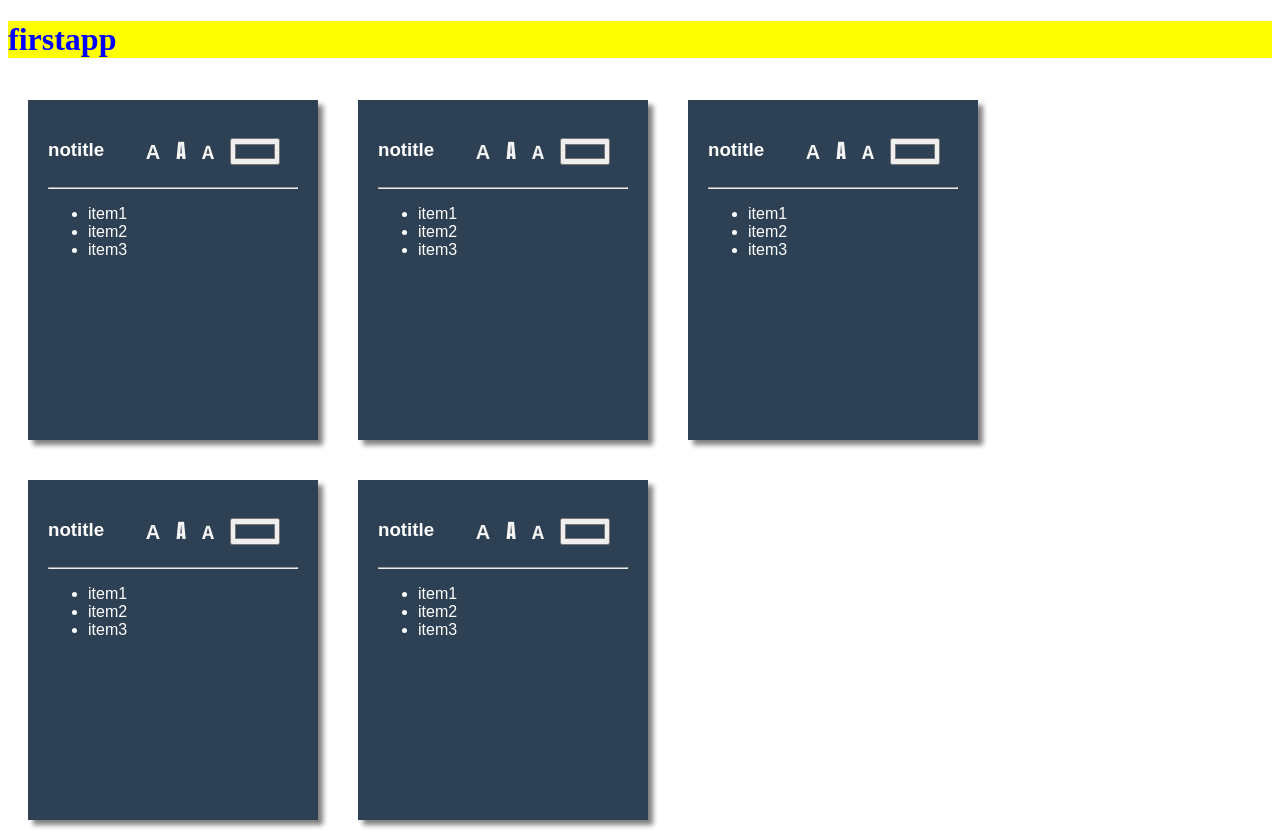
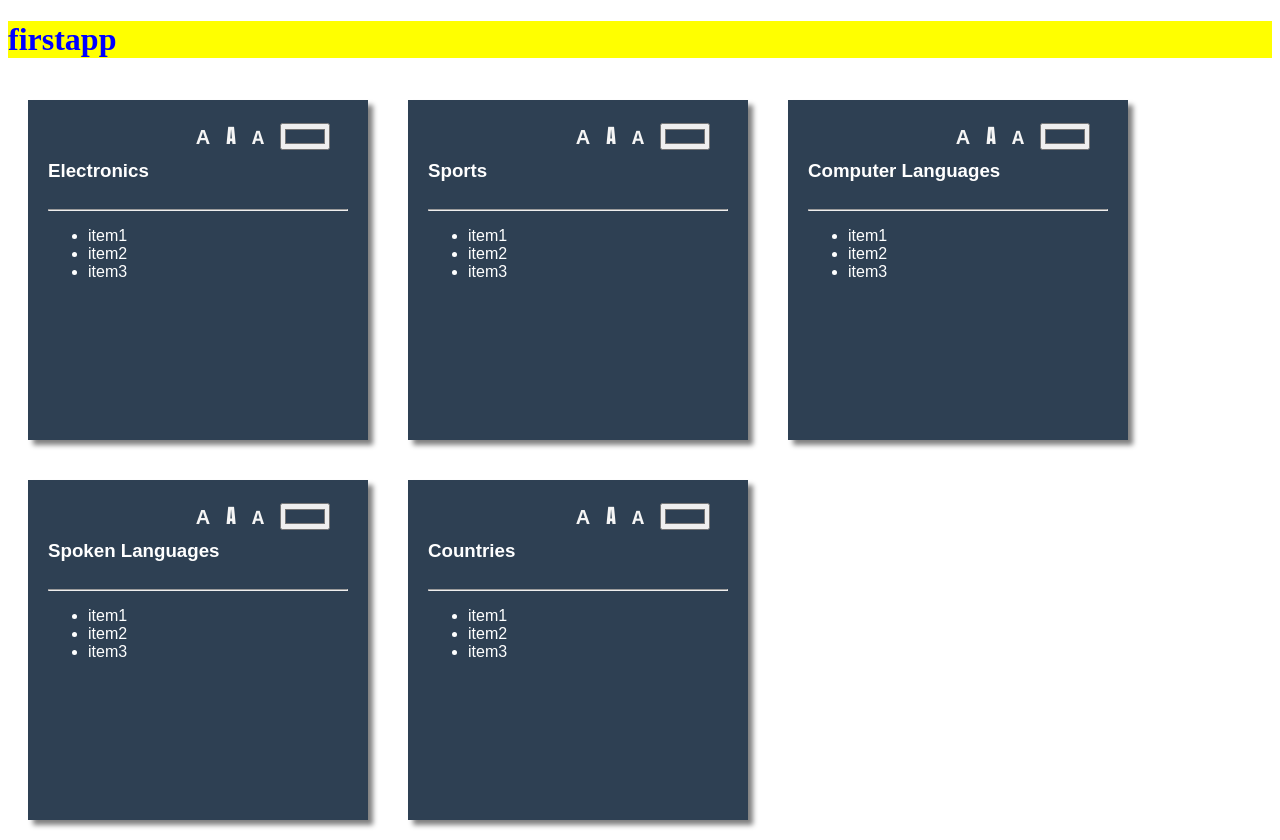
Before and after one commit to vinodhconnects/angular-first-app, an Angular app: page / in a window 1280 px wide. Built offline with nearby package versions, Linux system fonts and the light colour scheme.

Commit message:
input-element-parent-to-child

```diff
--- a/src/app/app.component.html
+++ b/src/app/app.component.html
@@ -1,5 +1,5 @@
 <h1> {{ title }} </h1>
-<app-box *ngFor="let x of [1,2,3,4,5]"></app-box>
+<app-box *ngFor="let x of boxtitles" [title]="x"></app-box>
 
 <!--
   <app-box></app-box>
--- a/src/app/app.component.ts
+++ b/src/app/app.component.ts
@@ -7,4 +7,6 @@ import { Component } from '@angular/core';
 })
 export class AppComponent {
   title = 'firstapp';
+  boxtitles=["Electronics","Sports","Computer Languages","Spoken Languages","Countries"]
+
 }
--- a/src/app/box/box.component.css
+++ b/src/app/box/box.component.css
@@ -2,7 +2,7 @@
   background-color: darkslategray;
   color: white;
   height: 300px;
-  width: 250px;
+  width: 300px;
   padding: 20px;
   margin: 20px;
   float: left;
@@ -14,9 +14,13 @@
   overflow: hidden;
 }
 
+.header h3{
+  margin-top: 40px;
+}
+
 .fonts{
   position: absolute;
-  top: 15px;
+  top: 0px;
   right: 10px;
 }
 
@@ -27,5 +31,6 @@
   font-weight: bold;
 
   margin: 5px;
+  margin-top: 0px;
   padding: 3px;
 }
--- a/src/app/box/box.component.ts
+++ b/src/app/box/box.component.ts
@@ -1,4 +1,4 @@
-import { Component } from '@angular/core';
+import { Component ,Input } from '@angular/core';
 
 @Component({
   selector: 'app-box',
@@ -6,7 +6,7 @@ import { Component } from '@angular/core';
   styleUrls: ['./box.component.css']
 })
 export class BoxComponent {
-    btitle:string= "notitle"
+    @Input('title') btitle:string= "notitle"
     items:string[]=["item1","item2","item3"]
     current:string= '#2E4053'
     boxStyle:any={
```
Also changed, not shown: 1 other file (tests, documents, lock files or other folders).
